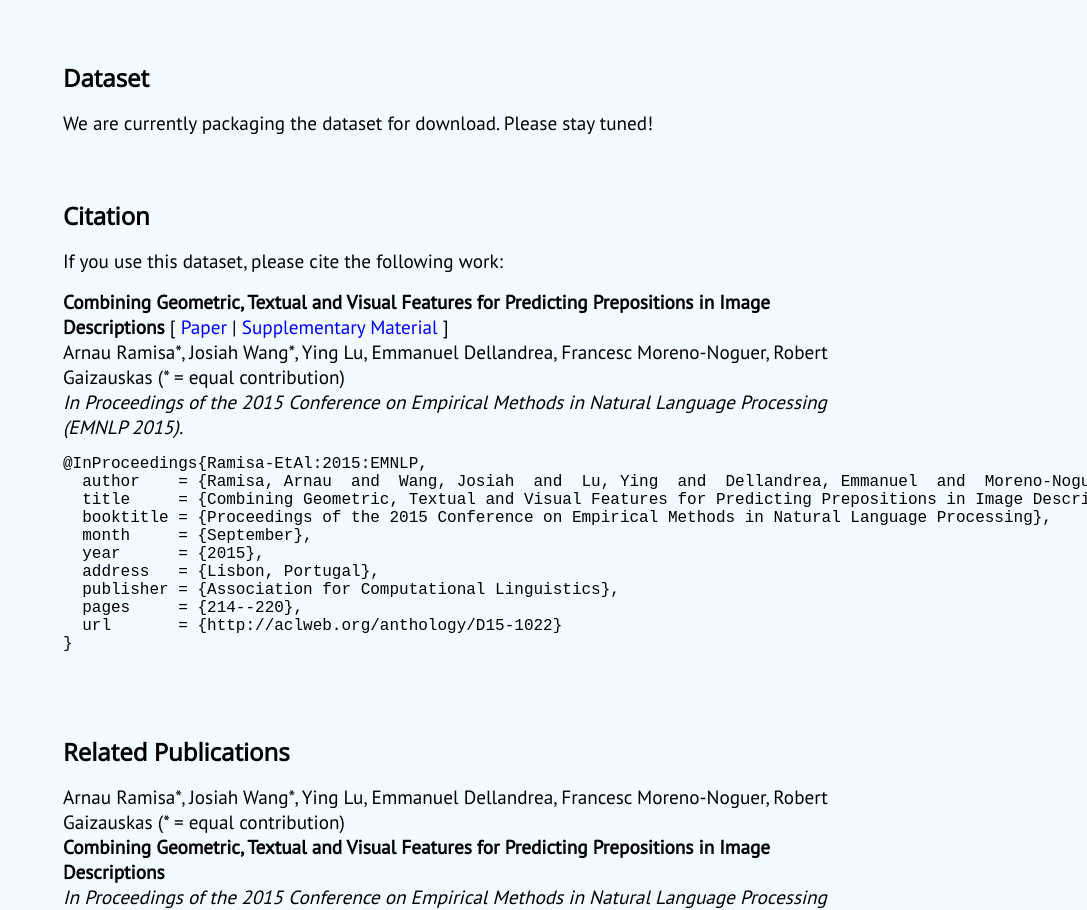
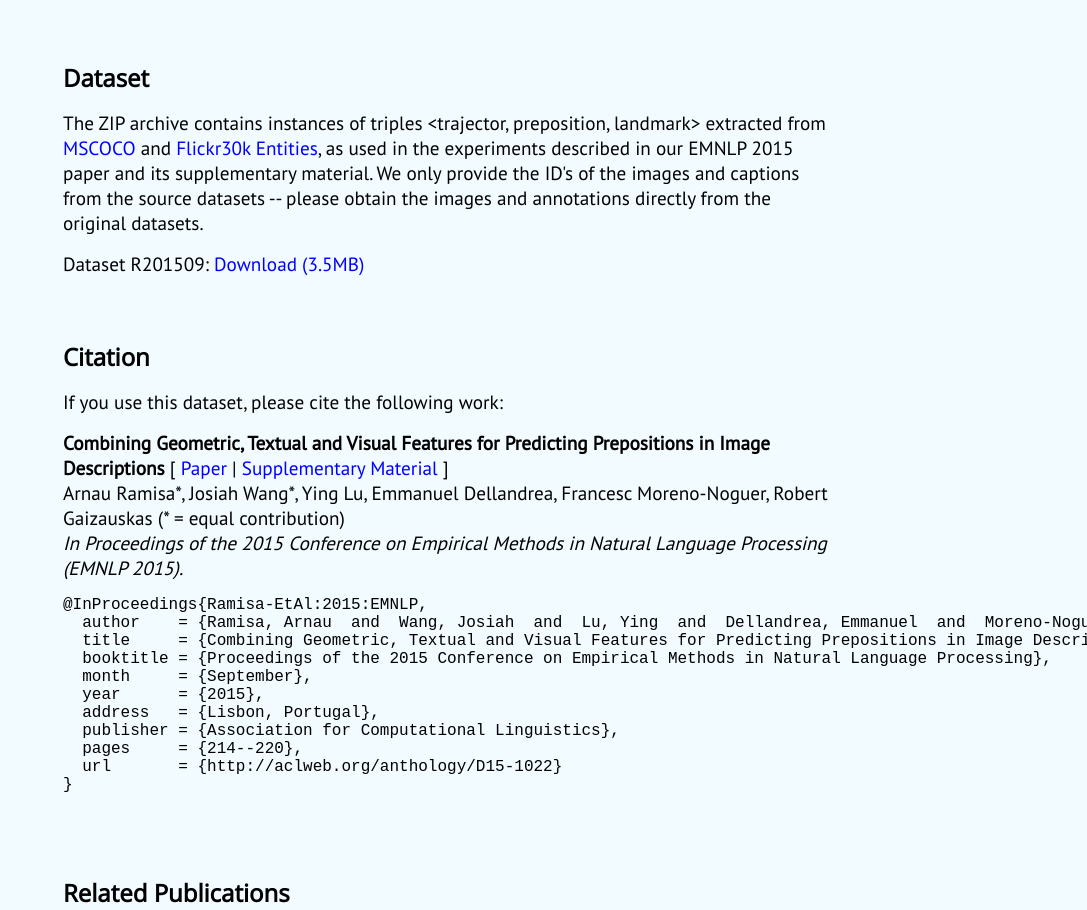
Before and after one commit to preposition/preposition.github.io, a plain HTML site: page index.html in a window 1280 px wide. Shown: the part 971-1881 px from the top of the page, without its empty margins (193-1280 px from the left). Drawn offline with nearby package versions, Linux system fonts and the light colour scheme.

Commit message:
Added link to download dataset.

```diff
--- a/index.html
+++ b/index.html
@@ -29,7 +29,11 @@
 		  <section id="dataset">
 			<h2>Dataset</h2>
 			<div class="section-content">
-			  <p>We are currently packaging the dataset for download. Please stay tuned!</p>
+			  <p>The ZIP archive contains instances of triples &lt;trajector, preposition, landmark&gt; extracted from <a href="http://mscoco.org/" target="_blank"> MSCOCO</a> and <a href="http://web.engr.illinois.edu/~bplumme2/Flickr30kEntities/" target="_blank">Flickr30k Entities</a>, as used in the experiments described in our EMNLP 2015 paper and its supplementary material. We only provide the ID's of the images and captions from the source datasets -- please obtain the images and annotations directly from the original datasets.</p>
+
+			  <div id="download">
+			  <p>Dataset R201509: <a href="public/dataset/visen_prepositions_R201509.zip">Download (3.5MB)</a></p>
+			  </div>
 			</div>
 		  </section>
 
```
Also changed, not shown: public/layout_img/download-ico.png (added).
